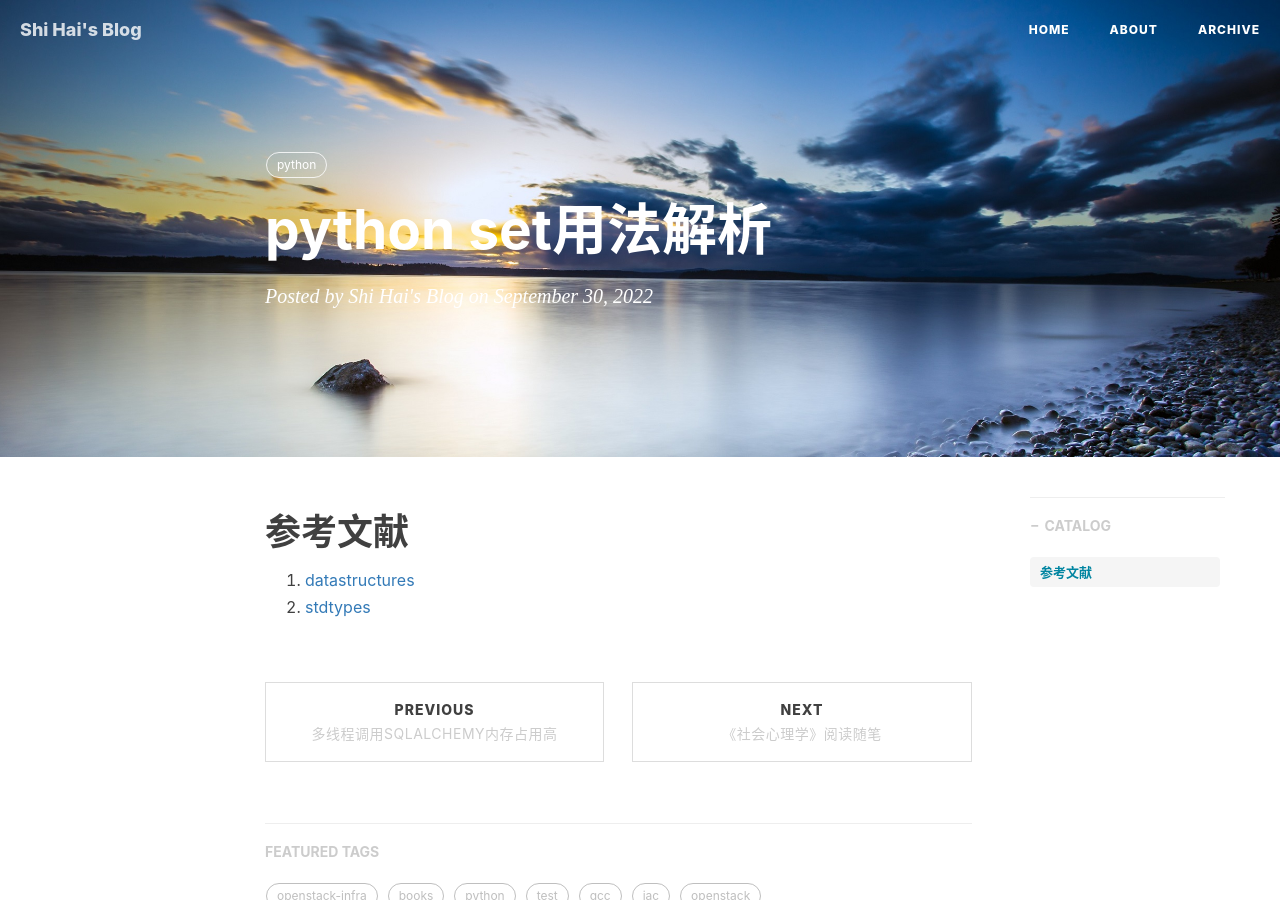
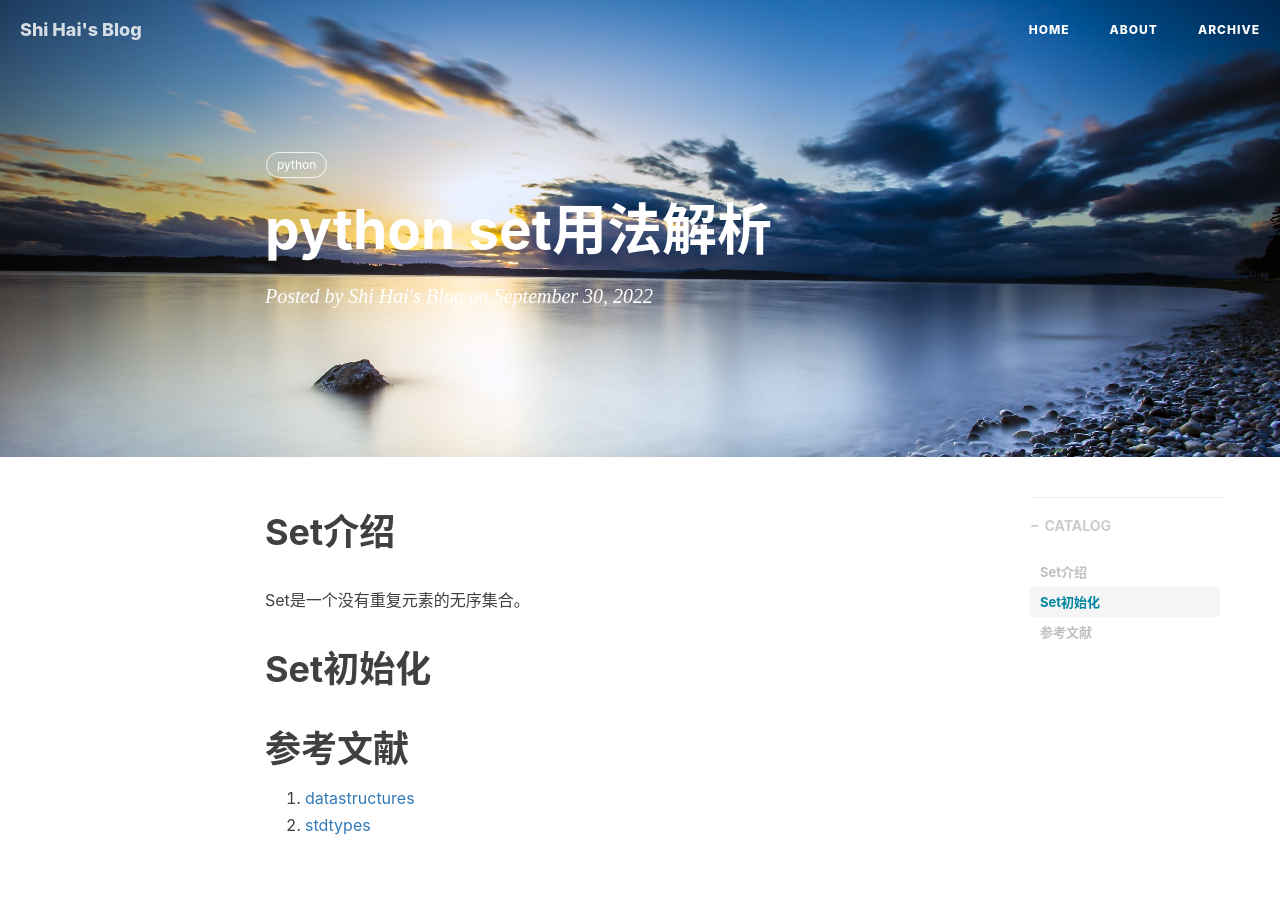
Before and after one commit to shihai1991/shihai1991.github.io, a Jekyll site: the page built from _posts/2022-09-30-python-set.md, in a window 1280 px wide and 900 px high. Built offline with Jekyll 4.4.1, drawn with Linux system fonts in a browser that asks for light colours; nearby versions of some CDN libraries; comment, search, counter and statistics services are not loaded.

Commit message:
Update 2022-09-30-python-set.md

```diff
--- a/_posts/2022-09-30-python-set.md
+++ b/_posts/2022-09-30-python-set.md
@@ -8,6 +8,10 @@ tags:
   - python
 time: '2022.09.30 17:33:00'
 ---
+# Set介绍
+Set是一个没有重复元素的无序集合。
+
+# Set初始化
 
 # 参考文献
 1. [datastructures](https://docs.python.org/3/tutorial/datastructures.html#sets)
```
